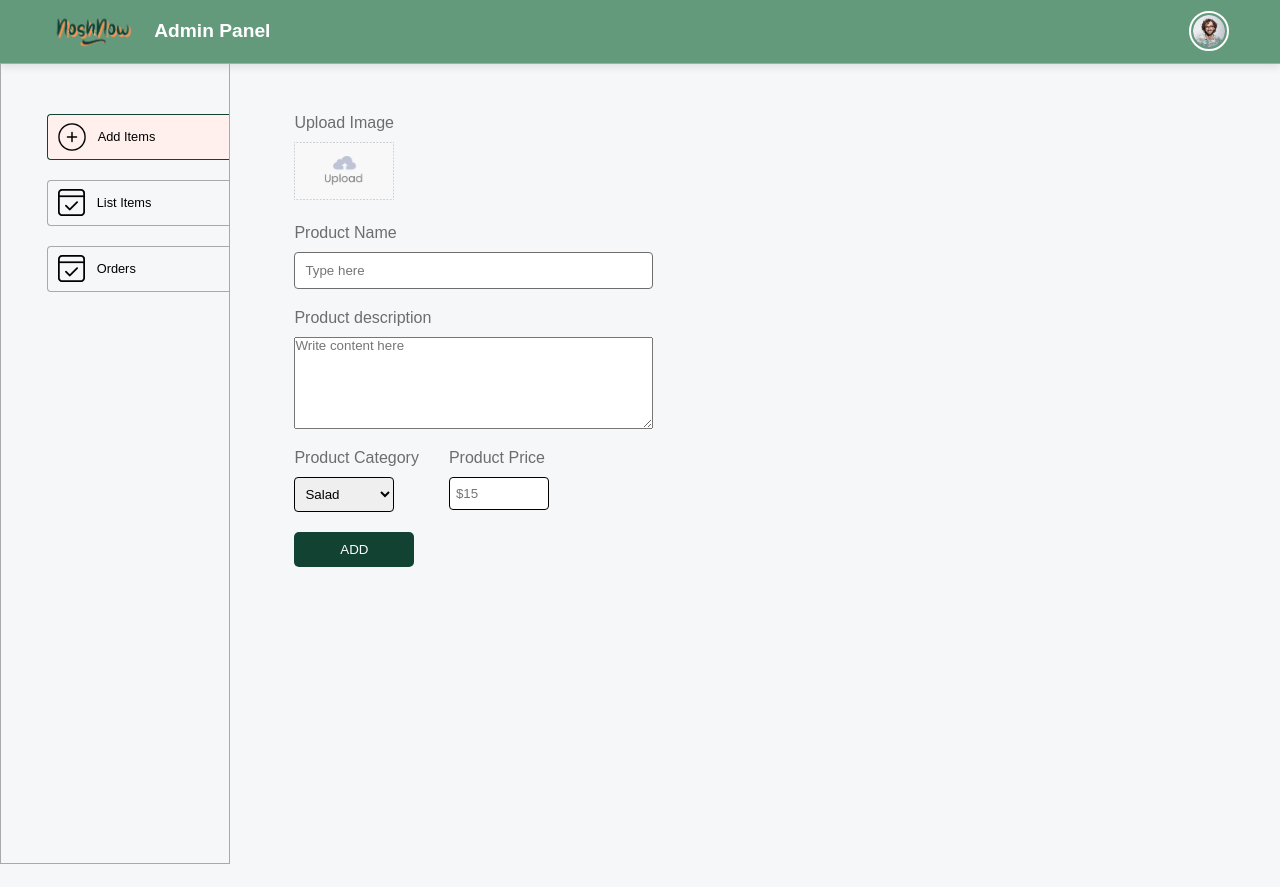
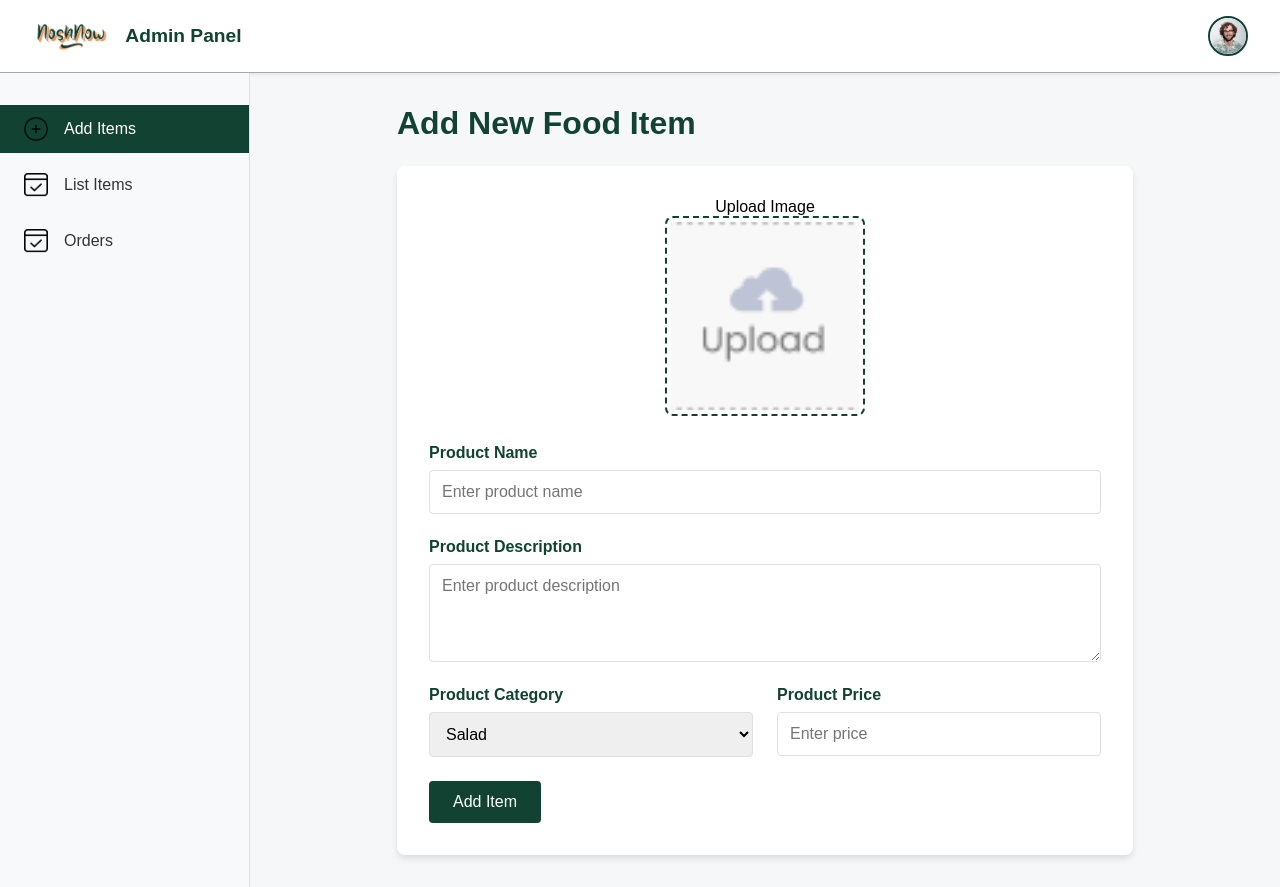
Before and after one commit to SxxAq/NoshNow, a React (Vite) app in the folder admin/: page /add in a window 1280 px wide. Before the commit the page ends 864 px from the top, so only its background shows below. Built offline with nearby package versions, Linux system fonts and the light colour scheme.

Commit message:
UI updates

```diff
--- a/admin/src/components/Navbar/Navbar.css
+++ b/admin/src/components/Navbar/Navbar.css
@@ -2,51 +2,52 @@
   display: flex;
   justify-content: space-between;
   align-items: center;
-  padding: 10px 4%;
-  background-color: #649a7c;
-  color: #fff;
-  box-shadow: 0 4px 8px rgba(0, 0, 0, 0.1);
+  padding: 1rem 2rem;
+  background-color: #ffffff;
+  box-shadow: 0 2px 4px rgba(0, 0, 0, 0.1);
 }
 
 .navbar-left {
   display: flex;
   align-items: center;
-  gap: 20px;
+  gap: 1rem;
 }
 
-.navbar .logo {
-  width: max(10%, 80px);
+.logo {
+  height: 40px;
+  width: auto;
 }
 
-.navbar .admin-text {
+.admin-text {
   font-size: 1.2rem;
   font-weight: 600;
+  color: #114232;
 }
 
-.navbar .profile {
-  width: 40px;
-  border-radius: 50%;
-  border: 2px solid #fff;
-  padding: 2px;
+.navbar-right {
+  display: flex;
+  align-items: center;
 }
 
-@media (max-width: 750px) {
+.profile {
+  width: 40px;
+  height: 40px;
+  border-radius: 50%;
+  object-fit: cover;
+  border: 2px solid #114232;
+  transition: transform 0.3s ease;
+}
+
+.profile:hover {
+  transform: scale(1.1);
+}
+
+@media (max-width: 768px) {
   .navbar {
-    flex-direction: column;
-    align-items: center;
-    text-align: center;
+    padding: 1rem;
   }
 
-  .navbar-left {
-    flex-direction: column;
-    gap: 10px;
-  }
-
-  .navbar .admin-text {
+  .admin-text {
     font-size: 1rem;
   }
-
-  .navbar .profile {
-    margin-top: 10px;
-  }
 }
--- a/admin/src/components/Navbar/Navbar.jsx
+++ b/admin/src/components/Navbar/Navbar.jsx
@@ -3,13 +3,15 @@ import { assets } from "../../assets/assets";
 
 const Navbar = () => {
   return (
-    <div className="navbar">
+    <nav className="navbar">
       <div className="navbar-left">
         <img className="logo" src={assets.logo2} alt="Logo" />
         <span className="admin-text">Admin Panel</span>
       </div>
-      <img className="profile" src={assets.profile_image} alt="Profile" />
-    </div>
+      <div className="navbar-right">
+        <img className="profile" src={assets.profile_image} alt="Profile" />
+      </div>
+    </nav>
   );
 };
 
--- a/admin/src/components/Sidebar/Sidebar.css
+++ b/admin/src/components/Sidebar/Sidebar.css
@@ -1,33 +1,53 @@
 .sidebar {
-  width: 18%;
+  width: 250px;
   min-height: 100vh;
-  border: 1.5px solid #a9a9a9;
-  border-top: 0;
-  font-size: max(1vw, 10px);
+  background-color: #f8f9fa;
+  border-right: 1px solid #e0e0e0;
+  transition: width 0.3s ease;
 }
 
-.sidebar-options {
-  padding: 50px 0px 0px 20%;
+.sidebar-nav {
+  padding: 2rem 0;
   display: flex;
   flex-direction: column;
-  gap: 20px;
+  gap: 0.5rem;
 }
+
 .sidebar-option {
   display: flex;
   align-items: center;
-  gap: 12px;
-  border: 1px solid #a9a9a9;
-  border-right: 0;
-  padding: 8px 10px;
-  border-radius: 4px 0 0 4px;
-  cursor: pointer;
+  gap: 1rem;
+  padding: 0.75rem 1.5rem;
+  color: #333333;
+  text-decoration: none;
+  transition: background-color 0.3s ease;
 }
+
+.sidebar-option:hover {
+  background-color: #e9ecef;
+}
+
 .sidebar-option.active {
-  background-color: #fff0ed;
-  border-color: #114232;
+  background-color: #114232;
+  color: #ffffff;
 }
+
+.sidebar-option img {
+  width: 24px;
+  height: 24px;
+}
+
 @media (max-width: 900px) {
-  .sidebar p {
+  .sidebar {
+    width: 80px;
+  }
+
+  .sidebar-option span {
     display: none;
   }
+
+  .sidebar-option {
+    justify-content: center;
+    padding: 0.75rem;
+  }
 }
--- a/admin/src/components/Sidebar/Sidebar.jsx
+++ b/admin/src/components/Sidebar/Sidebar.jsx
@@ -1,24 +1,25 @@
 import "./Sidebar.css";
 import { assets } from "../../assets/assets";
 import { NavLink } from "react-router-dom";
+
 const Sidebar = () => {
   return (
-    <div className="sidebar">
-      <div className="sidebar-options">
+    <aside className="sidebar">
+      <nav className="sidebar-nav">
         <NavLink to="/add" className="sidebar-option">
           <img src={assets.add_icon} alt="" />
-          <p>Add Items</p>
-        </NavLink>{" "}
+          <span>Add Items</span>
+        </NavLink>
         <NavLink to="/list" className="sidebar-option">
           <img src={assets.order_icon} alt="" />
-          <p>List Items</p>
-        </NavLink>{" "}
+          <span>List Items</span>
+        </NavLink>
         <NavLink to="/orders" className="sidebar-option">
           <img src={assets.order_icon} alt="" />
-          <p>Orders</p>
+          <span>Orders</span>
         </NavLink>
-      </div>
-    </div>
+      </nav>
+    </aside>
   );
 };
 
--- a/admin/src/pages/Add/Add.css
+++ b/admin/src/pages/Add/Add.css
@@ -1,43 +1,104 @@
 .add {
-  width: 70%;
-  margin-left: max(5vw, 25px);
-  margin-top: 50px;
-  color: #6d6d6d;
-  font-size: 16px;
+  width: 100%;
+  max-width: 800px;
+  margin: 0 auto;
+  padding: 2rem;
 }
-.add form {
-  gap: 20px;
+
+.add-title {
+  font-size: 2rem;
+  color: #114232;
+  margin-bottom: 1.5rem;
 }
-.add-image-upload img {
-  width: 100px;
+
+.add-form {
+  background-color: #ffffff;
+  border-radius: 8px;
+  box-shadow: 0 4px 6px rgba(0, 0, 0, 0.1);
+  padding: 2rem;
 }
-.add-product-name,
-.add-product-desc {
-  width: max(40%, 280px);
+
+.add-image-upload {
+  margin-bottom: 1.5rem;
+  text-align: center;
 }
-.add-product-name input,
-.add-product-desc input {
-  padding: 10px;
-  border: 1px solid #6d6d6d;
+
+.image-upload-label {
+  display: inline-block;
+  cursor: pointer;
+}
+
+.upload-preview {
+  width: 200px;
+  height: 200px;
+  object-fit: cover;
+  border-radius: 8px;
+  border: 2px dashed #114232;
+  padding: 4px;
+  transition: border-color 0.3s ease;
+}
+
+.image-upload-label:hover .upload-preview {
+  border-color: #0d3326;
+}
+
+.add-form-fields {
+  display: grid;
+  gap: 1.5rem;
+}
+
+.form-group {
+  display: flex;
+  flex-direction: column;
+}
+
+.form-group label {
+  margin-bottom: 0.5rem;
+  color: #114232;
+  font-weight: 600;
+}
+
+.form-group input,
+.form-group textarea,
+.form-group select {
+  padding: 0.75rem;
+  border: 1px solid #e0e0e0;
   border-radius: 4px;
+  font-size: 1rem;
+  transition: border-color 0.3s ease;
 }
-.add-category-price {
-  display: flex;
-  gap: 30px;
+
+.form-group input:focus,
+.form-group textarea:focus,
+.form-group select:focus {
+  outline: none;
+  border-color: #114232;
 }
-.add-category-price select,
-.add-category-price input {
-  max-width: 100px;
-  padding: 8px 6px;
-  border: 1px solid;
+
+.form-row {
+  display: grid;
+  grid-template-columns: 1fr 1fr;
+  gap: 1.5rem;
+}
+
+.add-btn {
+  background-color: #114232;
+  color: white;
+  border: none;
+  padding: 0.75rem 1.5rem;
   border-radius: 4px;
+  font-size: 1rem;
+  cursor: pointer;
+  transition: background-color 0.3s ease;
+  margin-top: 1.5rem;
 }
-.add-btn {
-  max-width: 120px;
-  border: none;
-  padding: 10px;
-  color: #fff;
-  background-color: #114232;
-  cursor: pointer;
-  border-radius: 5px;
+
+.add-btn:hover {
+  background-color: #0d3326;
 }
+
+@media (max-width: 768px) {
+  .form-row {
+    grid-template-columns: 1fr;
+  }
+}
--- a/admin/src/pages/Add/Add.jsx
+++ b/admin/src/pages/Add/Add.jsx
@@ -3,8 +3,9 @@ import { assets } from "../../assets/assets";
 import axios from "axios";
 import { toast } from "react-toastify";
 import "./Add.css";
+
 const Add = () => {
-  const url = "http://localhost:4000";
+  const url = "https://noshnow-backend.onrender.com";
   const [image, setImage] = useState(false);
   const [data, setData] = useState({
     name: "",
@@ -12,11 +13,13 @@ const Add = () => {
     price: "",
     category: "Salad",
   });
+
   const onChangeHandler = (event) => {
     const name = event.target.name;
     const value = event.target.value;
     setData((data) => ({ ...data, [name]: value }));
   };
+
   const onSubmitHandler = async (event) => {
     event.preventDefault();
     const formData = new FormData();
@@ -25,6 +28,8 @@ const Add = () => {
     formData.append("price", Number(data.price));
     formData.append("category", data.category);
     formData.append("image", image);
+
+    try {
       const response = await axios.post(`${url}/api/food/add`, formData);
       if (response.data.success) {
         setData({
@@ -38,19 +43,22 @@ const Add = () => {
       } else {
         toast.error(response.data.message);
       }
+    } catch (error) {
+      toast.error("Error adding food item.");
+    }
   };
-  // useEffect(() => {
-  //   console.log(data);
-  // }, [data]);
+
   return (
     <div className="add">
-      <form onSubmit={onSubmitHandler} className="flex-col">
-        <div className="add-image-upload flex-col">
+      <h3 className="add-title">Add New Food Item</h3>
+      <form onSubmit={onSubmitHandler} className="add-form">
+        <div className="add-image-upload">
           <p>Upload Image</p>
-          <label htmlFor="image">
+          <label htmlFor="image" className="image-upload-label">
             <img
               src={image ? URL.createObjectURL(image) : assets.upload_area}
-              alt=""
+              alt="Upload area"
+              className="upload-preview"
             />
           </label>
           <input
@@ -61,34 +69,39 @@ const Add = () => {
             required
           />
         </div>
-        <div className="add-product-name flex-col">
-          <p>Product Name</p>
+        <div className="add-form-fields">
+          <div className="form-group">
+            <label htmlFor="name">Product Name</label>
             <input
               onChange={onChangeHandler}
               value={data.name}
               type="text"
               name="name"
-            placeholder="Type here"
+              id="name"
+              placeholder="Enter product name"
+              required
             />
           </div>
-        <div className="add-product-desc flex-col">
-          <p>Product description</p>
+          <div className="form-group">
+            <label htmlFor="description">Product Description</label>
             <textarea
               onChange={onChangeHandler}
               value={data.description}
               name="description"
-            rows="6"
-            placeholder="Write content here"
+              id="description"
+              rows="4"
+              placeholder="Enter product description"
               required
             ></textarea>
           </div>
-        <div className="add-category-price">
-          <div className="add-category flex-col">
-            <p>Product Category</p>
+          <div className="form-row">
+            <div className="form-group">
+              <label htmlFor="category">Product Category</label>
               <select
                 onChange={onChangeHandler}
                 value={data.category}
                 name="category"
+                id="category"
               >
                 <option value="Salad">Salad</option>
                 <option value="Rolls">Rolls</option>
@@ -100,19 +113,22 @@ const Add = () => {
                 <option value="Noodles">Noodles</option>
               </select>
             </div>
-          <div className="add-price flex-col">
-            <p>Product Price</p>
+            <div className="form-group">
+              <label htmlFor="price">Product Price</label>
               <input
                 onChange={onChangeHandler}
                 value={data.price}
-              type="Number"
+                type="number"
                 name="price"
-              placeholder="$15"
+                id="price"
+                placeholder="Enter price"
+                required
               />
             </div>
           </div>
+        </div>
         <button className="add-btn" type="submit">
-          ADD
+          Add Item
         </button>
       </form>
     </div>
--- a/admin/src/pages/List/List.css
+++ b/admin/src/pages/List/List.css
@@ -1,34 +1,83 @@
-.list-table-format {
+.list {
+  width: 100%;
+  max-width: 1200px;
+  margin: 0 auto;
+  padding: 2rem;
+}
+
+.list-title {
+  font-size: 2rem;
+  color: #114232;
+  margin-bottom: 1.5rem;
+}
+
+.list-table {
+  background-color: #ffffff;
+  border-radius: 8px;
+  box-shadow: 0 4px 6px rgba(0, 0, 0, 0.1);
+  overflow: hidden;
+}
+
+.list-table-header,
+.list-table-row {
   display: grid;
-    grid-template-columns: 0.5fr 1fr 1fr 1fr 0.2fr;
+  grid-template-columns: 0.5fr 1fr 1fr 1fr 0.5fr;
   align-items: center;
-    gap: 10px;
-    padding: 12px 15px;
-    border: 1px solid #cacaca;
-    font-size: 13px;
+  padding: 1rem;
+  gap: 1rem;
 }
-  .list-table-format.title {
+
+.list-table-header {
+  background-color: #f0f8ff;
+  font-weight: 600;
+  color: #114232;
+}
+
+.list-table-row {
+  border-bottom: 1px solid #e0e0e0;
+  transition: background-color 0.3s ease;
+}
+
+.list-table-row:last-child {
+  border-bottom: none;
+}
+
+.list-table-row:hover {
   background-color: #f9f9f9;
 }
-  .list-table-format img {
+
+.food-image {
   width: 50px;
-  }
-  .list-table-format .cross {
-    cursor: pointer;
-    font-weight: 600;
-    padding: 5px 8px;
-    color: #fff;
-    background-color: #114232;
-    margin: auto;
-    border-radius: 10px;
+  height: 50px;
+  object-fit: cover;
+  border-radius: 4px;
 }
 
-  @media (max-width: 600px) {
-    .list-table-format {
-      grid-template-columns: 1fr 3fr 1fr;
-      gap: 15px;
+.remove-btn {
+  background-color: #ff4d4d;
+  color: white;
+  border: none;
+  padding: 0.5rem 1rem;
+  border-radius: 4px;
+  cursor: pointer;
+  transition: background-color 0.3s ease;
 }
-    .list-table-format.title {
+
+.remove-btn:hover {
+  background-color: #ff3333;
+}
+
+@media (max-width: 768px) {
+  .list-table-header,
+  .list-table-row {
+    grid-template-columns: 1fr 2fr 1fr;
+    gap: 0.5rem;
+  }
+
+  .list-table-header span:nth-child(3),
+  .list-table-header span:nth-child(4),
+  .list-table-row p:nth-child(3),
+  .list-table-row p:nth-child(4) {
     display: none;
   }
 }
--- a/admin/src/pages/List/List.jsx
+++ b/admin/src/pages/List/List.jsx
@@ -2,9 +2,11 @@ import { useEffect, useState } from "react";
 import axios from "axios";
 import { toast } from "react-toastify";
 import "./List.css";
+
 const List = () => {
-  const url = "http://localhost:4000";
+  const url = "https://noshnow-backend.onrender.com";
   const [list, setList] = useState([]);
+
   const fetchList = async () => {
     const response = await axios.get(`${url}/api/food/list`);
     if (response.data.success) {
@@ -13,6 +15,7 @@ const List = () => {
       toast.error("Error loading list.");
     }
   };
+
   const itemRemoveHandler = async (foodId) => {
     try {
       const response = await axios.post(`${url}/api/food/remove`, {
@@ -30,33 +33,40 @@ const List = () => {
       toast.error("Error removing food.");
     }
   };
+
   useEffect(() => {
     fetchList();
   }, []);
+
   return (
-    <div className="list add flex-col">
-      <p>All Foods List</p>
+    <div className="list add">
+      <h3 className="list-title">All Foods List</h3>
       <div className="list-table">
-        <div className="list-table-format title">
-          <b>Image</b>
-          <b>Name</b>
-          <b>Category</b>
-          <b>Price</b>
-          <b>Action</b>
+        <div className="list-table-header">
+          <span>Image</span>
+          <span>Name</span>
+          <span>Category</span>
+          <span>Price</span>
+          <span>Action</span>
         </div>
-        {list.map((item, index) => {
-          return (
-            <div key={index} className="list-table-format">
-              <img src={`${url}/images/` + item.image} alt="" />
-              <p>{item.name}</p>
-              <p>{item.category}</p>
-              <p>${item.price}</p>
-              <p onClick={() => itemRemoveHandler(item._id)} className="cross">
-                X
-              </p>
-            </div>
-          );
-        })}
+        {list.map((item, index) => (
+          <div key={index} className="list-table-row">
+            <img
+              src={`${url}/images/` + item.image}
+              alt={item.name}
+              className="food-image"
+            />
+            <p>{item.name}</p>
+            <p>{item.category}</p>
+            <p>${item.price}</p>
+            <button
+              onClick={() => itemRemoveHandler(item._id)}
+              className="remove-btn"
+            >
+              Remove
+            </button>
+          </div>
+        ))}
       </div>
     </div>
   );
--- a/admin/src/pages/Orders/Orders.css
+++ b/admin/src/pages/Orders/Orders.css
@@ -1,39 +1,99 @@
+.order {
+  width: 100%;
+  max-width: 1200px;
+  margin: 0 auto;
+  padding: 2rem;
+}
+
+.order-title {
+  font-size: 2rem;
+  color: #114232;
+  margin-bottom: 1.5rem;
+}
+
+.order-list {
+  display: grid;
+  gap: 1.5rem;
+}
+
 .order-item {
-  display: grid;
-  grid-template-columns: 0.5fr 2fr 1fr 1fr 1fr 0.5fr;
-  align-items: start;
-  gap: 30px;
-  border: 1px solid #114232;
-  padding: 20px;
-  margin: 30px 0px;
-  font-size: 14px;
-  color: #505050;
+  display: flex;
+  align-items: flex-start;
+  background-color: #ffffff;
+  border-radius: 8px;
+  box-shadow: 0 4px 6px rgba(0, 0, 0, 0.1);
+  padding: 1.5rem;
+  transition: transform 0.3s ease;
 }
-.order-item-food,
+
+.order-item:hover {
+  transform: translateY(-5px);
+}
+
+.order-icon {
+  width: 40px;
+  margin-right: 1rem;
+}
+
+.order-details {
+  flex-grow: 1;
+}
+
+.order-item-food {
+  font-weight: 600;
+  color: #114232;
+  margin-bottom: 0.5rem;
+}
+
 .order-item-name {
   font-weight: 600;
+  color: #333;
+  margin-bottom: 0.5rem;
 }
-.order-item-address{
-    margin-bottom: 10px;
+
+.order-item-address {
+  font-size: 0.9rem;
+  color: #666;
+  margin-bottom: 0.5rem;
 }
-.order-item select{
-    background-color: #ffe8e4;
-    border: 1px solid #114232;
-    width: max(10vw,120px);
-    padding: 10px;
-    outline: none;
+
+.order-item-phone {
+  color: #114232;
 }
-@media (max-width:900px) {
-    .order-item{
-        font-size: 12px;
-        grid-template-columns: 0.5fr 2fr 1fr;
-        padding: 15px 8px;
-    }
-    .order-item select{
-        padding: 5px;
-        font-size: 12px;
-    }
-    .order-item img{
-        width: 30px;
-    }
+
+.order-item-count,
+.order-item-amount {
+  font-weight: 600;
+  color: #114232;
+  margin-top: 0.5rem;
 }
+
+.order-status {
+  background-color: #f0f8ff;
+  border: 1px solid #114232;
+  border-radius: 4px;
+  padding: 0.5rem;
+  font-size: 0.9rem;
+  color: #114232;
+  outline: none;
+  transition: background-color 0.3s ease;
+}
+
+.order-status:hover {
+  background-color: #e0f0ff;
+}
+
+@media (max-width: 768px) {
+  .order-item {
+    flex-direction: column;
+  }
+
+  .order-icon {
+    margin-bottom: 1rem;
+  }
+
+  .order-status {
+    margin-top: 1rem;
+    width: 100%;
+  }
+}
--- a/admin/src/pages/Orders/Orders.jsx
+++ b/admin/src/pages/Orders/Orders.jsx
@@ -3,9 +3,11 @@ import axios from "axios";
 import "./Orders.css";
 import { toast } from "react-toastify";
 import { assets } from "../../assets/assets";
+
 const Orders = () => {
-  const url = "http://localhost:4000";
+  const url = "https://noshnow-backend.onrender.com";
   const [orders, setOrders] = useState([]);
+
   const fetchAllOrders = async () => {
     const response = await axios.get(url + "/api/order/list");
     if (response.data.data) {
@@ -14,55 +16,54 @@ const Orders = () => {
       toast.error("Couldn't fetch orders.");
     }
   };
+
   const statusHandler = async (event, orderId) => {
     const response = await axios.post(url + "/api/order/status", {
       orderId,
       status: event.target.value,
     });
-    if(response.data.success){
-      await fetchAllOrders()
+    if (response.data.success) {
+      await fetchAllOrders();
     }
   };
+
   useEffect(() => {
     fetchAllOrders();
   }, []);
+
   return (
     <div className="order add">
-      <h3>Order List</h3>
+      <h3 className="order-title">Order List</h3>
       <div className="order-list">
         {orders.map((order, index) => (
           <div key={index} className="order-item">
-            <img src={assets.parcel_icon} alt="" />
+            <img src={assets.parcel_icon} alt="" className="order-icon" />
+            <div className="order-details">
               <p className="order-item-food">
-              {order.items.map((item, index) => {
-                if (index === order.items.length - 1) {
-                  return item.name + " x " + item.quantity;
-                } else {
-                  return item.name + " x " + item.quantity + ", ";
-                }
-              })}
+                {order.items.map((item, index) => (
+                  <span key={index}>
+                    {item.name} x {item.quantity}
+                    {index !== order.items.length - 1 ? ", " : ""}
+                  </span>
+                ))}
               </p>
               <p className="order-item-name">
                 {order.address.firstName + " " + order.address.lastName}
               </p>
               <div className="order-item-address">
-              <p>{order.address.street + ","}</p>
+                <p>{order.address.street},</p>
                 <p>
-                {order.address.city +
-                  ", " +
-                  order.address.state +
-                  ", " +
-                  order.address.country +
-                  ", " +
-                  order.address.zipcode}
+                  {`${order.address.city}, ${order.address.state}, ${order.address.country}, ${order.address.zipcode}`}
                 </p>
                 <p className="order-item-phone">{order.address.phone}</p>
               </div>
-            <p>Items: {order.items.length}</p>
-            <p>${order.amount}</p>
+              <p className="order-item-count">Items: {order.items.length}</p>
+              <p className="order-item-amount">${order.amount}</p>
+            </div>
             <select
               onChange={(event) => statusHandler(event, order._id)}
               value={order.status}
+              className="order-status"
             >
               <option value="Food Processing">Food Processing</option>
               <option value="Out for delivery">Out for delivery</option>
```
Also changed, not shown: 1 other file (tests, documents, lock files or other folders). Lines whose indentation alone changed are shown as unchanged.
